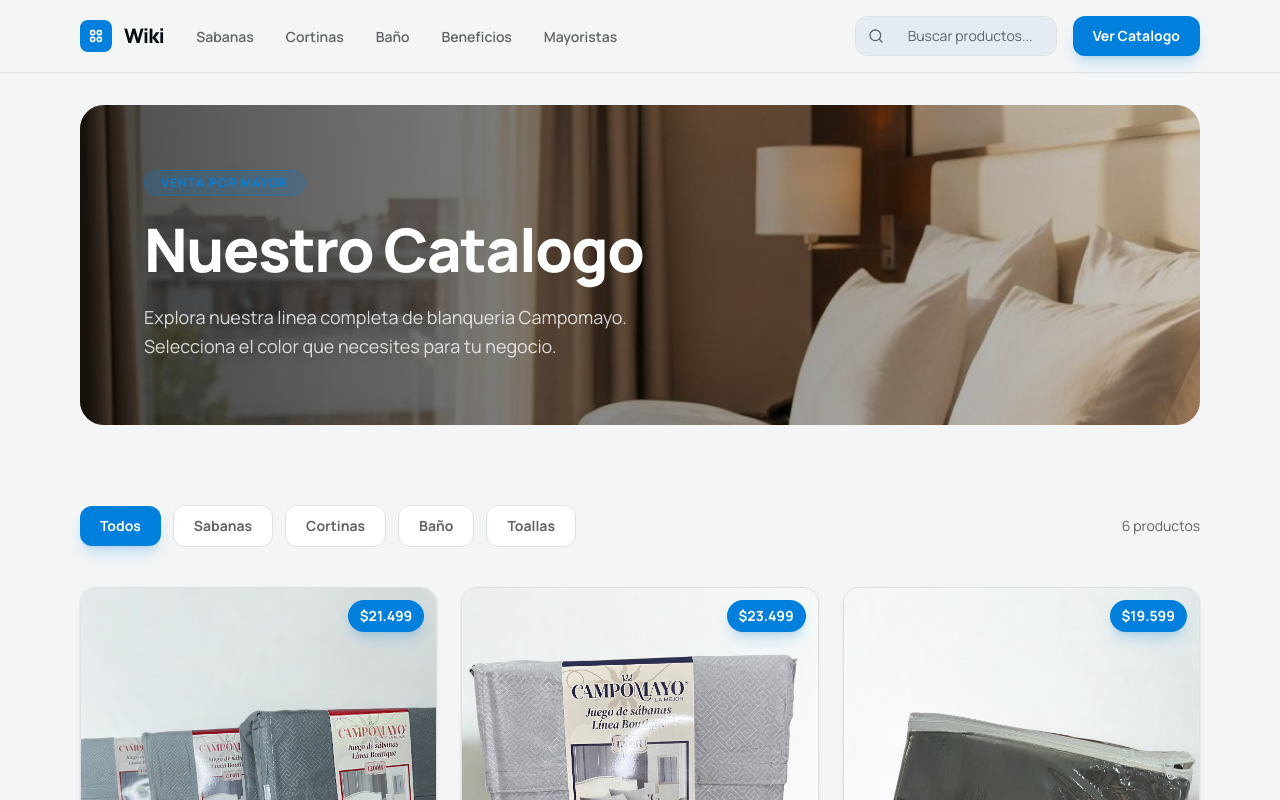
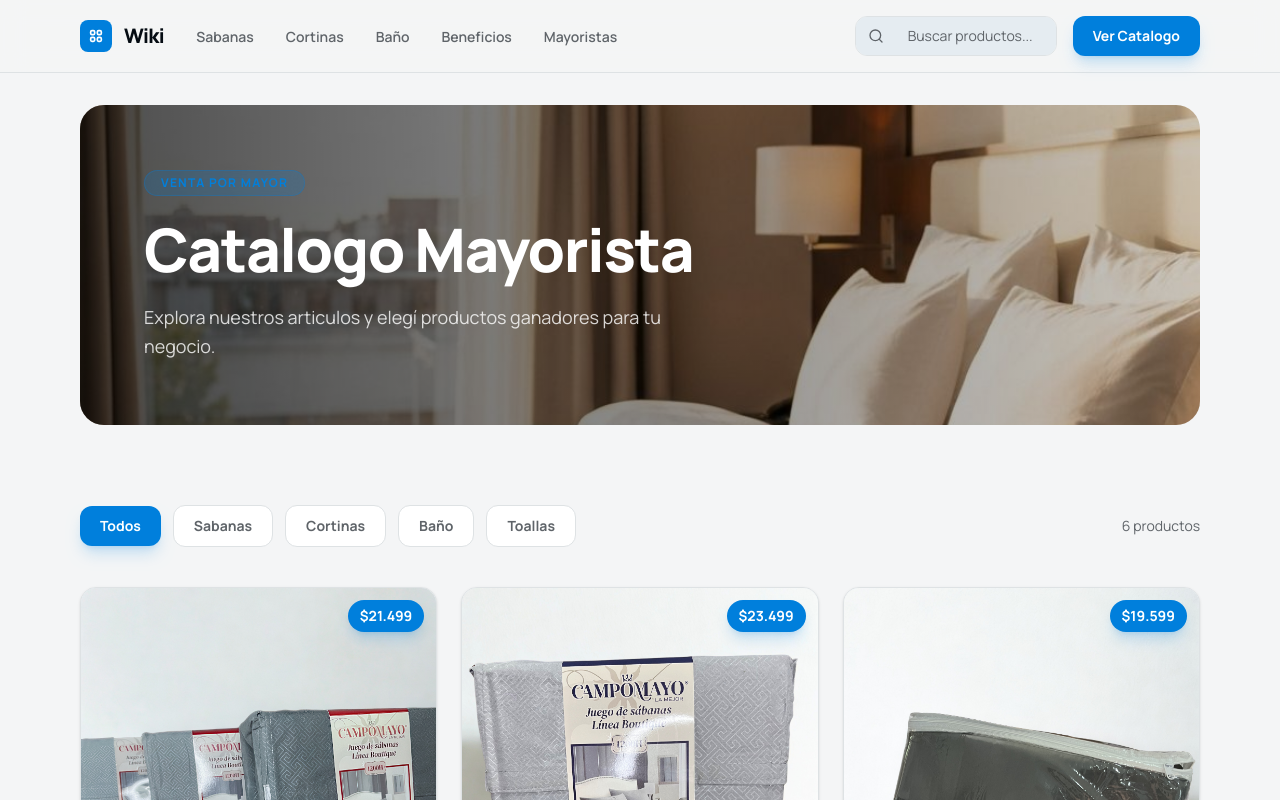
Before and after one commit to Leandro-20/wiki-landing-page, a Next.js app: page /catalogo in a window 1280 px wide. Shown: the top 800 px of the page. Built offline with nearby package versions, Linux system fonts and the light colour scheme.

Commit message:
feat: rename catalog title to "Catalogo Mayorista"
Update catalog title and description for clearer business focus.

Co-authored-by: Gonzalo Lopez <39465238+gonzalo-smtv@users.noreply.github.com>

```diff
--- a/components/catalog-hero.tsx
+++ b/components/catalog-hero.tsx
@@ -39,14 +39,14 @@ export function CatalogHero() {
               loaded ? "opacity-100 translate-y-0" : "opacity-0 translate-y-8"
             }`}
           >
-            Nuestro Catalogo
+            Catalogo Mayorista
           </h1>
           <p
             className={`mt-4 text-card/80 text-lg max-w-xl leading-relaxed transition-all duration-700 delay-300 ${
               loaded ? "opacity-100 translate-y-0" : "opacity-0 translate-y-6"
             }`}
           >
-            Explora nuestra linea completa de blanqueria Campomayo. Selecciona el color que necesites para tu negocio.
+            {'Explora nuestros articulos y elegí productos ganadores para tu negocio.'}
           </p>
         </div>
       </div>
```
